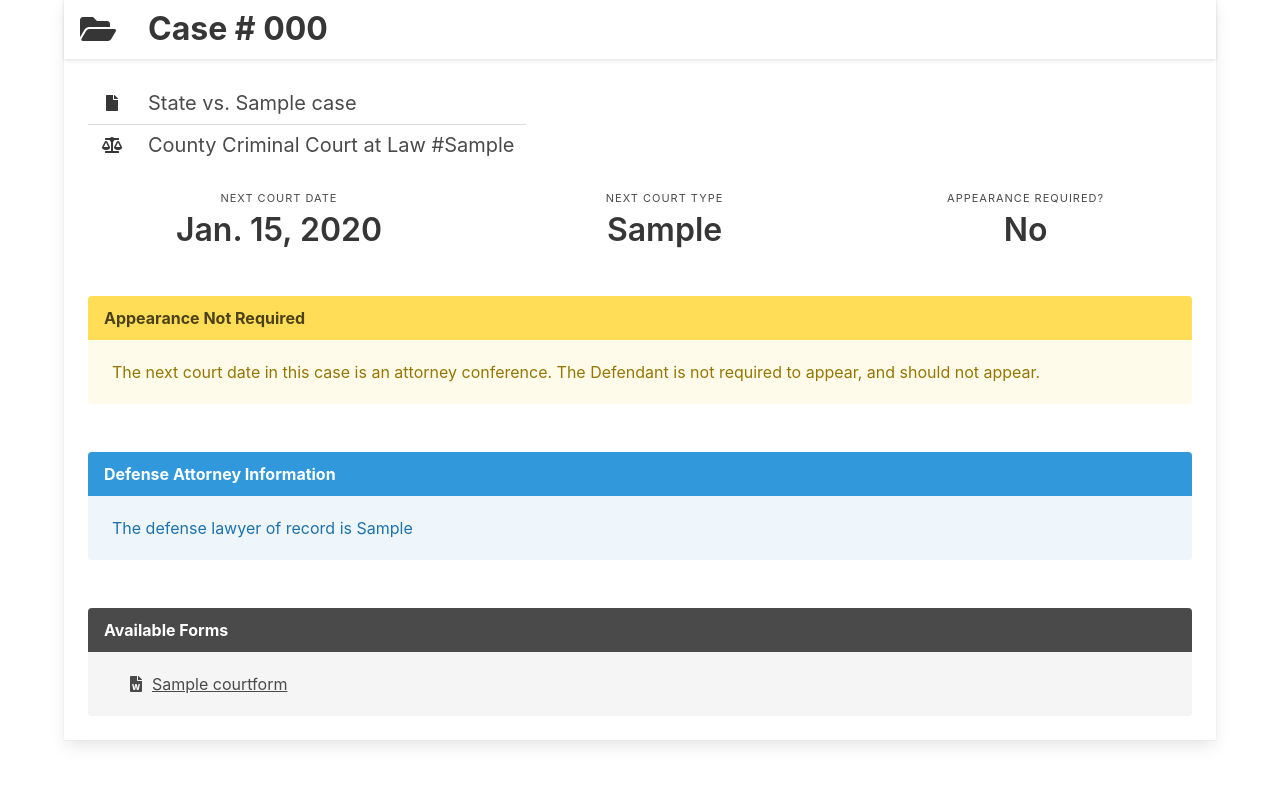
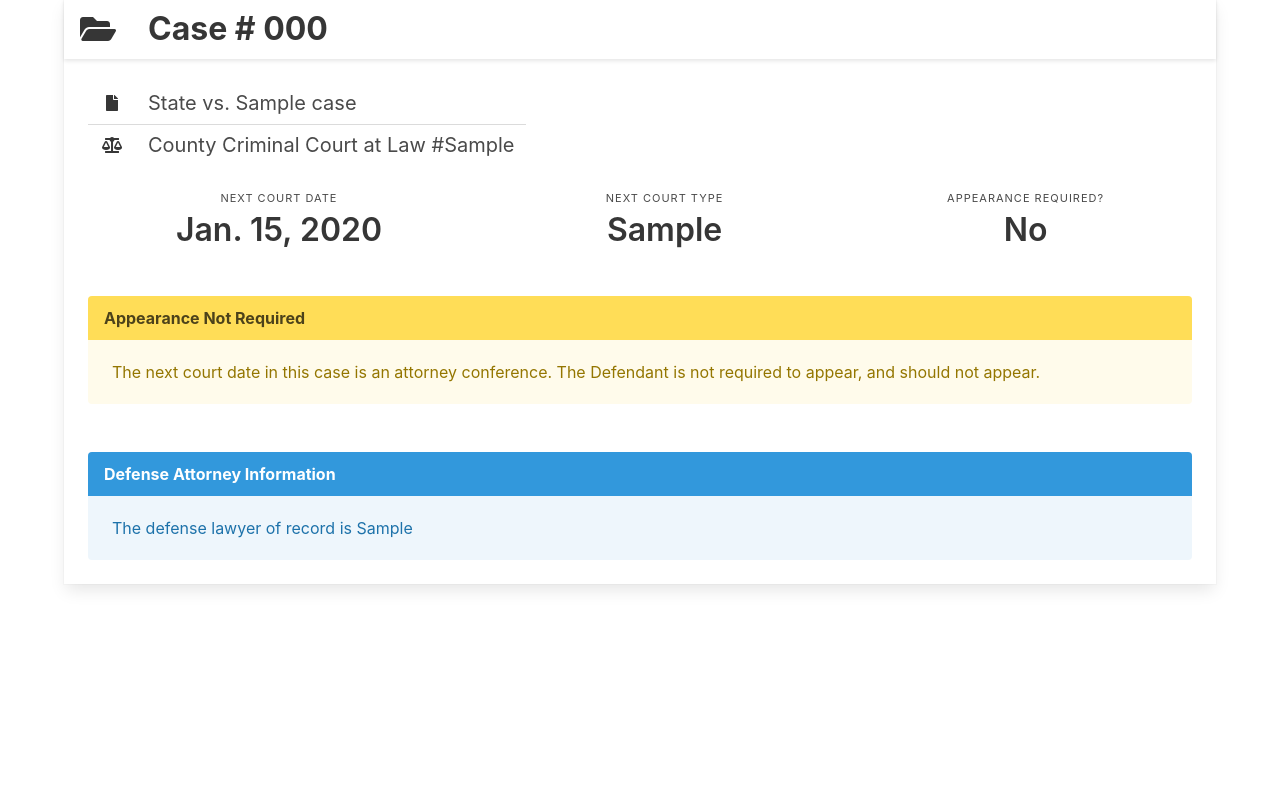
Before and after one commit to frabyn/courtbot, a Django app: page /case_manager/000 in a window 1280 px wide. Shown: the part 201-989 px from the top of the page. After the commit the page ends 791 px from the top, so only its background shows below. Run offline with Django 3.2, Linux system fonts and the light colour scheme; tables that the repository leaves empty hold one stand-in row (values such as "Sample post"); some libraries are stand-ins or nearby versions.

Commit message:
Remove unused “forms” list

```diff
--- a/templates/case_manager/case_detail.html
+++ b/templates/case_manager/case_detail.html
@@ -20,7 +20,7 @@
                             <tr>
                                 <td>
                                     <span class="icon">
-                                        <i class="fas fa-file"></i>
+                                        <i class="fa fa-file"></i>
                                     </span>
                                 </td>
                                 <td>
@@ -110,6 +110,8 @@
                             </div>
                         </article>
                     </div>
+
+<!--
                     <div class="card-content">
                         <article class="message is-normal">
                             <div class="message-header">
@@ -131,7 +133,7 @@
                             </div>
                         </article>
                     </div>
-
+-->
                 </div>
                 </div>
                 </div>
```
